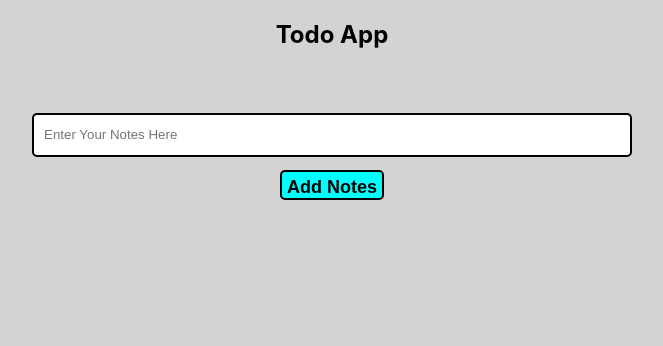
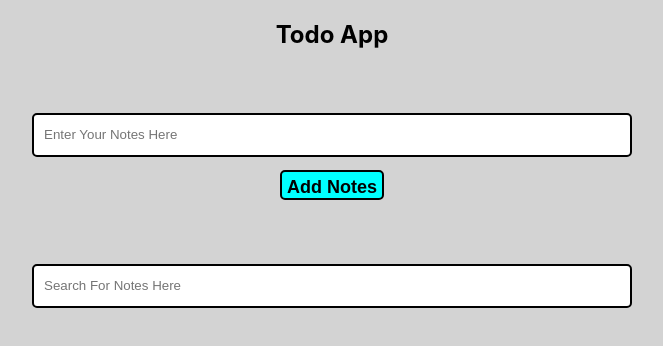
Before and after one commit to Osho957/ToDoApp, a React (Create React App) app: page / in a window 1280 px wide. Shown: the top 346 px of the page, without its empty margins (308-971 px from the left). Built offline with nearby package versions, Linux system fonts and the light colour scheme.

Commit message:
"Updates Search Items"

```diff
--- a/src/components/Todo.tsx
+++ b/src/components/Todo.tsx
@@ -6,6 +6,7 @@ export default function Todo() {
     const [value,setValue] = useState<string>("");
     const [updateIndex ,setUpdateIndex] = useState<number | undefined>();
     const [updateText,setUpdateText] = useState<string>("");
+    const [searchText,setSearchText] = useState<string>("");
 
     function renderListItem(listItem:string , index:number) {
        return(
@@ -42,9 +43,18 @@ export default function Todo() {
     setList([...list,value])}}>Add Notes</button>
    </div>
 
-    {list.map((x,i)=>updateIndex===i ? renderUpdateItem(i):renderListItem(x,i))}
+   <input className="container" type="text" placeholder="Search For Notes Here" value={searchText} onChange={(e)=>(setSearchText(e.target.value))}/>
+
+    {list.map(renderFilteredItems)}
    </>
   )
+
+  function renderFilteredItems(listItem: string, index: number){
+    if(listItem.toLowerCase().includes(searchText.toLowerCase())){
+     return updateIndex===index ? renderUpdateItem(index):renderListItem(listItem,index);
+    }
+    return;
+  }
 
 
 function onUpdate( index:number){
```
